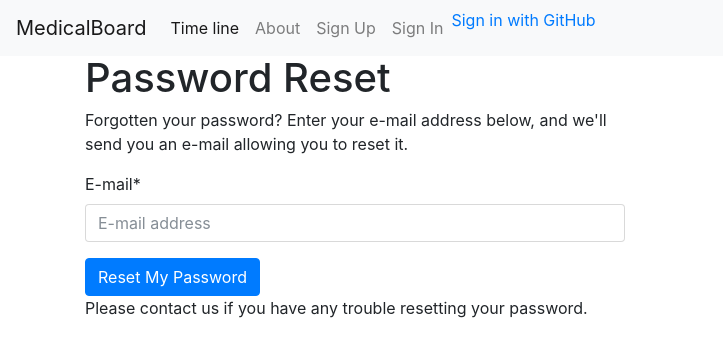
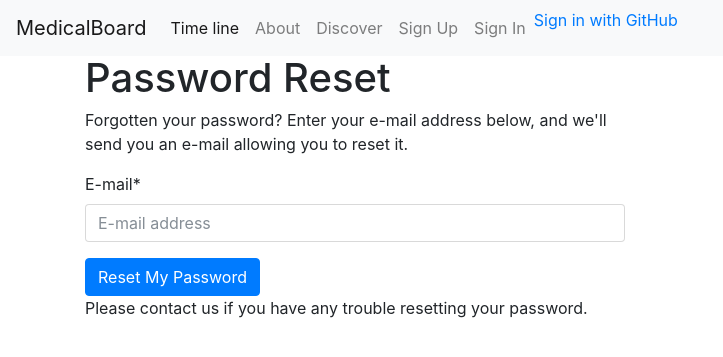
Before and after one commit to japrogramer/BoardStream, a Django app: page /accounts/password/reset/ in a window 1280 px wide. Shown: the top 357 px of the page, without its empty margins (0-723 px from the left). Run offline with Django 3.2, Linux system fonts and the light colour scheme; parts of the project's set-up code (start-up, migrations or seed data) failed here and were passed over; some libraries are stand-ins or nearby versions.

Commit message:
Added link to discover users.

```diff
--- a/medicalboard/templates/base.html
+++ b/medicalboard/templates/base.html
@@ -46,6 +46,9 @@
             </li>
             <li class="nav-item">
               <a class="nav-link" href="{% url 'about' %}">About</a>
+            </li>
+            <li class="nav-item">
+              <a class="nav-link" href="{% url 'users:discover' %}">Discover</a>
             </li>
             {% if request.user.is_authenticated %}
               <li class="nav-item">
```
